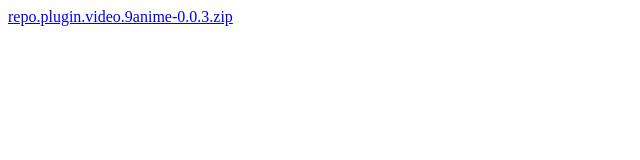
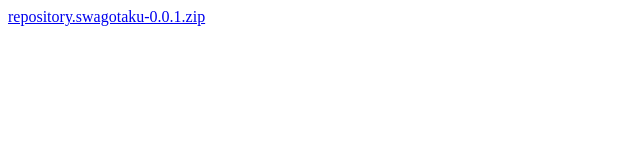
Before and after one commit to SwagOtaku/SwagOtaku.github.io, a plain HTML site: page index.html in a window 1280 px wide. Shown: the full height of the page, 0-640 px from the left. Drawn offline with Linux system fonts and the light colour scheme.

Commit message:
Update index.html

```diff
--- a/index.html
+++ b/index.html
@@ -1 +1 @@
-<a href="repo.plugin.video.9anime-0.0.3.zip">repo.plugin.video.9anime-0.0.3.zip</a>
+<a href="repository.swagotaku-0.0.1.zip">repository.swagotaku-0.0.1.zip</a>
```
